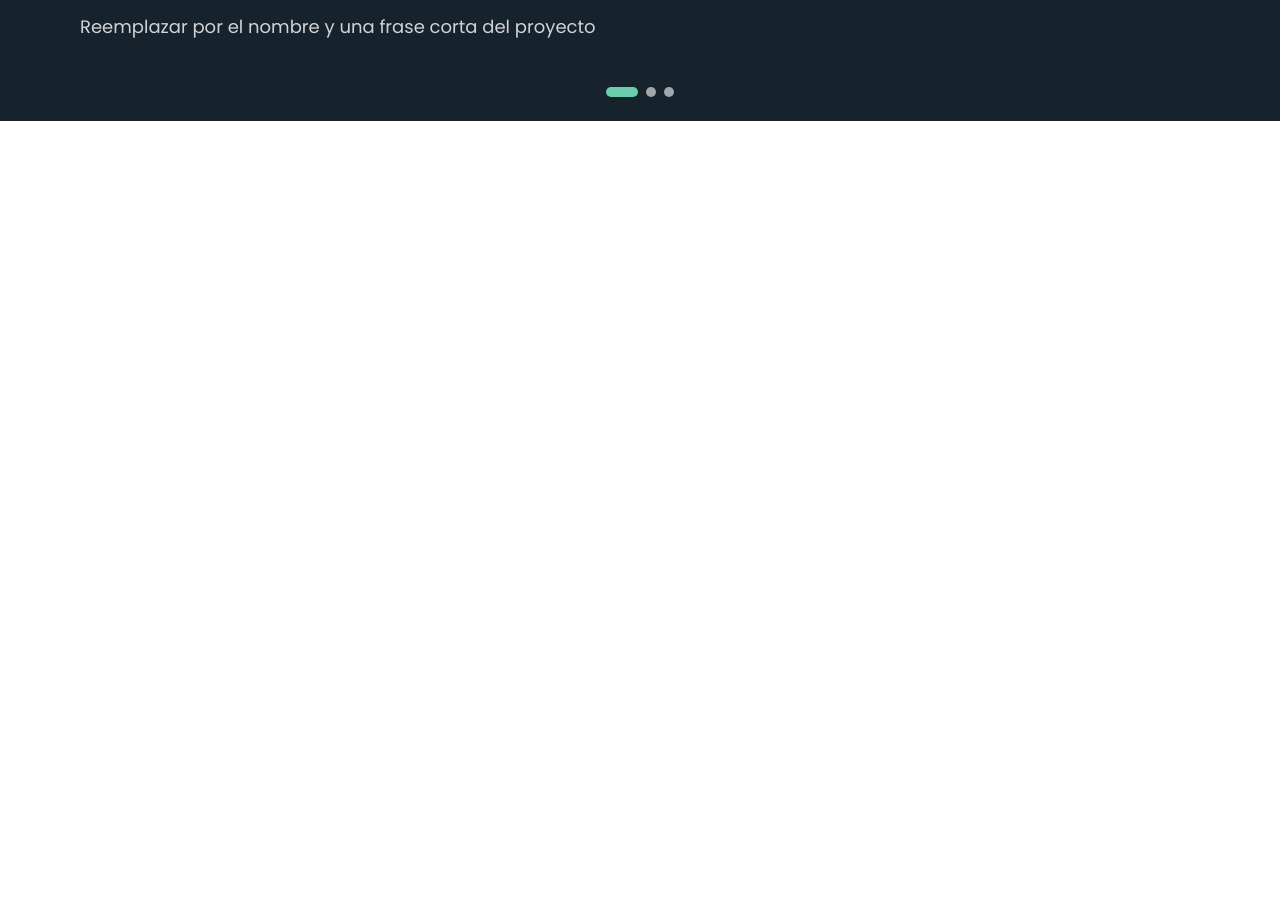
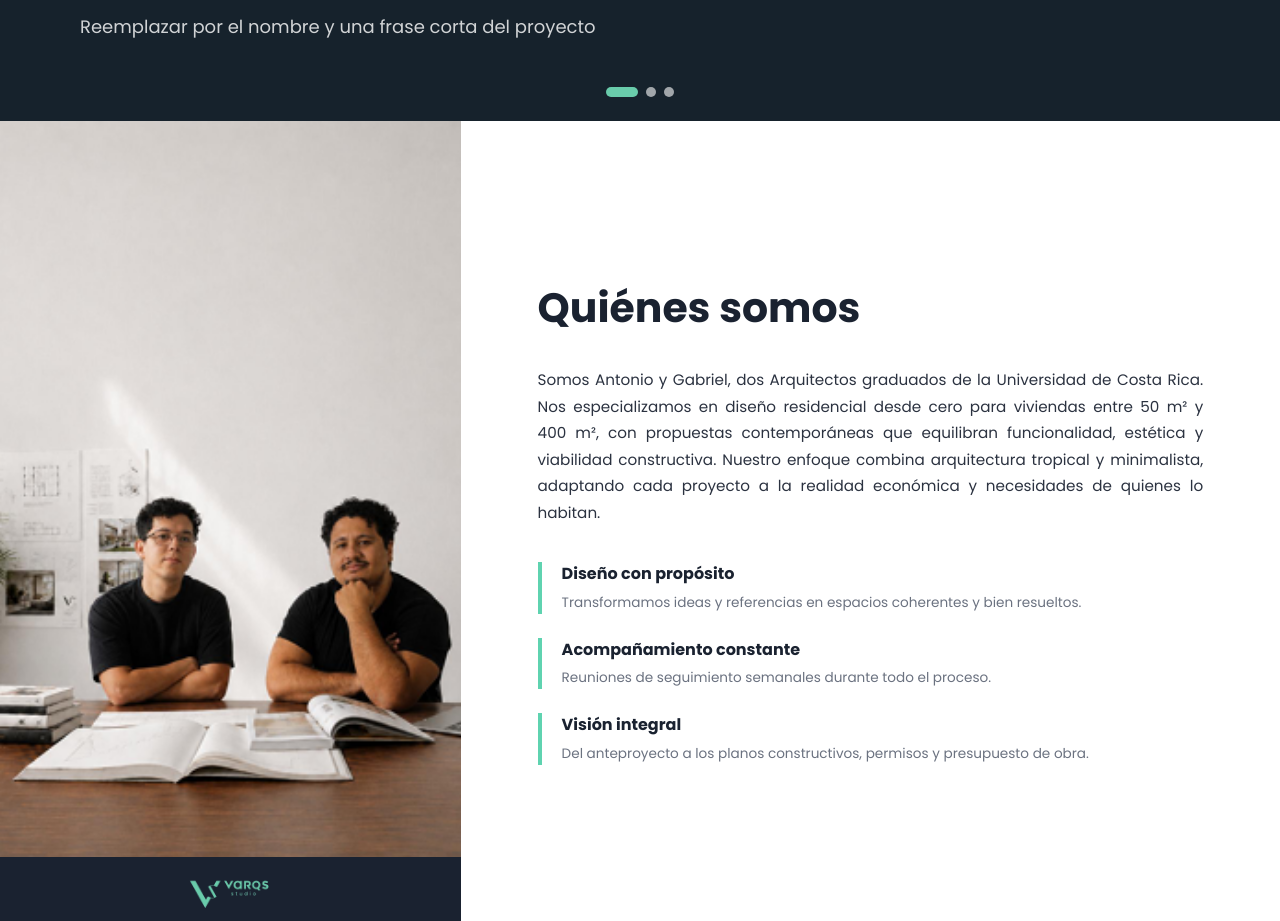
Before and after one commit to dylanSS19/VARQSLandingPage, a React (Vite) app: page / in a window 1280 px wide. Shown: the part 520-1441 px from the top of the page. Before the commit the page ends 800 px from the top, so only its background shows below. Built offline with nearby package versions, Linux system fonts and the light colour scheme.

Commit message:
crear componente de la sección AboutUs
Implementación de la estructura base y el diseño para el componente AboutUs

```diff
--- a/src/App.jsx
+++ b/src/App.jsx
@@ -1,6 +1,7 @@
 import './App.css'
 import Navbar from './components/Navbar'
 import HeroCarousel from './components/HeroCarousel'
+import AboutUs from './components/AboutUs'
 
 function App() {
 
@@ -9,6 +10,7 @@ function App() {
       <Navbar />
       <main>
         <HeroCarousel />
+        <AboutUs />
       </main>
     </>
   )
--- /dev/null
+++ b/src/components/AboutUs.jsx
@@ -0,0 +1,65 @@
+import '../style/AboutUs.css';
+import AboutUsImage from '../assets/AboutUs.png';
+
+const VALUES = [
+  {
+    title: 'Diseño con propósito',
+    text: 'Transformamos ideas y referencias en espacios coherentes y bien resueltos.',
+  },
+  {
+    title: 'Acompañamiento constante',
+    text: 'Reuniones de seguimiento semanales durante todo el proceso.',
+  },
+  {
+    title: 'Visión integral',
+    text: 'Del anteproyecto a los planos constructivos, permisos y presupuesto de obra.',
+  },
+];
+
+export default function AboutUs({
+  image = AboutUsImage,
+  logo = '/VARQS.png',
+}) {
+  return (
+    <section className="about" id="about">
+      <div className="about__media">
+        <img
+          src={image}
+          alt="Antonio y Gabriel, arquitectos fundadores de VARQS Studio"
+        />
+        <div className="about__brand">
+          <img src={logo} alt="" />
+        </div>
+      </div>
+
+      <div className="about__content">
+        <h2 className="about__title" tabIndex={0}>
+          Quiénes somos
+        </h2>
+
+        <p className="about__lead">
+          Somos Antonio y Gabriel, dos Arquitectos graduados de la Universidad de
+          Costa Rica. Nos especializamos en diseño residencial desde cero para
+          viviendas entre 50&nbsp;m² y 400&nbsp;m², con propuestas contemporáneas
+          que equilibran funcionalidad, estética y viabilidad constructiva.
+          Nuestro enfoque combina arquitectura tropical y minimalista, adaptando
+          cada proyecto a la realidad económica y necesidades de quienes lo
+          habitan.
+        </p>
+
+        <ul className="about__list">
+          {VALUES.map(({ title, text }, index) => (
+            <li
+              key={title}
+              className="about__item reveal"
+              style={{ animationDelay: `${0.1 + index * 0.15}s` }}
+            >
+              <h3>{title}</h3>
+              <p>{text}</p>
+            </li>
+          ))}
+        </ul>
+      </div>
+    </section>
+  );
+}
--- /dev/null
+++ b/src/style/AboutUs.css
@@ -0,0 +1,157 @@
+.about {
+  --navy: #1a2230;
+  --mint: #5fd3b0;
+  --text: #2b3240;
+  --muted: #6b7280;
+
+  display: grid;
+  grid-template-columns: 36% 1fr;
+  min-height: 100vh;
+  font-family: 'Poppins', sans-serif;
+  color: var(--text);
+  background: #fff;
+}
+
+.about__media {
+  display: flex;
+  flex-direction: column;
+}
+
+.about__media > img {
+  flex: 1;
+  width: 100%;
+  min-height: 0;
+  object-fit: cover;
+  display: block;
+}
+
+.about__brand {
+  display: flex;
+  align-items: center;
+  justify-content: center;
+  gap: 10px;
+  height: 64px;
+  background: var(--navy);
+  color: #fff;
+  font-weight: 600;
+  font-size: 0.95rem;
+  letter-spacing: 0.02em;
+}
+
+.about__brand img {
+  flex: none;
+  width: auto;
+  height: 56px;
+  object-fit: contain;
+}
+
+.about__content {
+  display: flex;
+  flex-direction: column;
+  justify-content: center;
+  padding: clamp(2rem, 6vw, 5rem);
+  max-width: 820px;
+}
+
+.about__title {
+  position: relative;
+  display: inline-block;
+  align-self: flex-start;
+  margin: 0 0 1.25rem;
+  padding-bottom: 8px;
+  font-size: clamp(1.9rem, 3.2vw, 2.6rem);
+  font-weight: 700;
+  color: var(--navy);
+  cursor: default;
+}
+
+.about__title::after {
+  content: '';
+  position: absolute;
+  left: 0;
+  bottom: 0;
+  width: 100%;
+  height: 3px;
+  border-radius: 2px;
+  background: var(--mint);
+  transform: scaleX(0);
+  transform-origin: center;
+  transition: transform 0.45s cubic-bezier(0.22, 1, 0.36, 1);
+}
+
+.about__title:hover::after,
+.about__title:focus-visible::after {
+  transform: scaleX(1);
+}
+
+.about__lead {
+  margin: 0 0 2.25rem;
+  font-size: 0.95rem;
+  line-height: 1.75;
+  text-align: justify;
+}
+
+.about__list {
+  display: grid;
+  gap: 1.5rem;
+  margin: 0;
+  padding: 0;
+  list-style: none;
+}
+
+.about__item {
+  padding-left: 1.25rem;
+  border-left: 4px solid var(--mint);
+}
+
+.about__item h3 {
+  margin: 0 0 0.35rem;
+  font-size: 1rem;
+  font-weight: 600;
+  color: var(--navy);
+}
+
+.about__item p {
+  margin: 0;
+  font-size: 0.85rem;
+  line-height: 1.6;
+  color: var(--muted);
+}
+
+.reveal {
+  opacity: 0;
+  transform: translateY(16px);
+  animation: about-reveal 0.7s ease forwards;
+}
+
+@keyframes about-reveal {
+  to {
+    opacity: 1;
+    transform: none;
+  }
+}
+
+@media (prefers-reduced-motion: reduce) {
+  .about__title::after {
+    transition: none;
+  }
+  .reveal {
+    animation: none;
+    opacity: 1;
+    transform: none;
+  }
+}
+
+@media (max-width: 860px) {
+  .about {
+    grid-template-columns: 1fr;
+    min-height: auto;
+  }
+  .about__media > img {
+    flex: none;
+    height: 320px;
+  }
+  .about__lead {
+    text-align: left;
+  }
+}
```
Also changed, not shown: src/assets/AboutUs.png (added).
